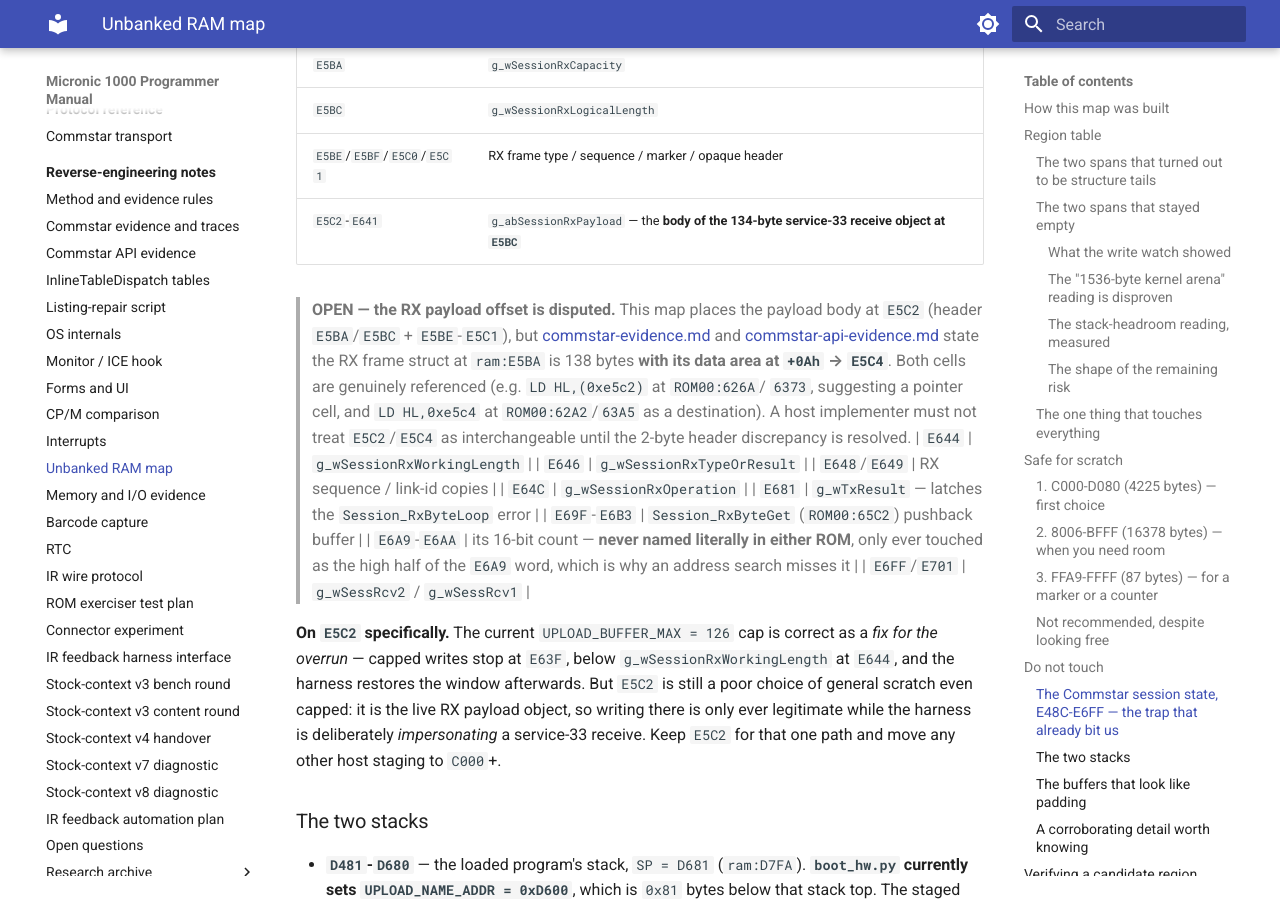
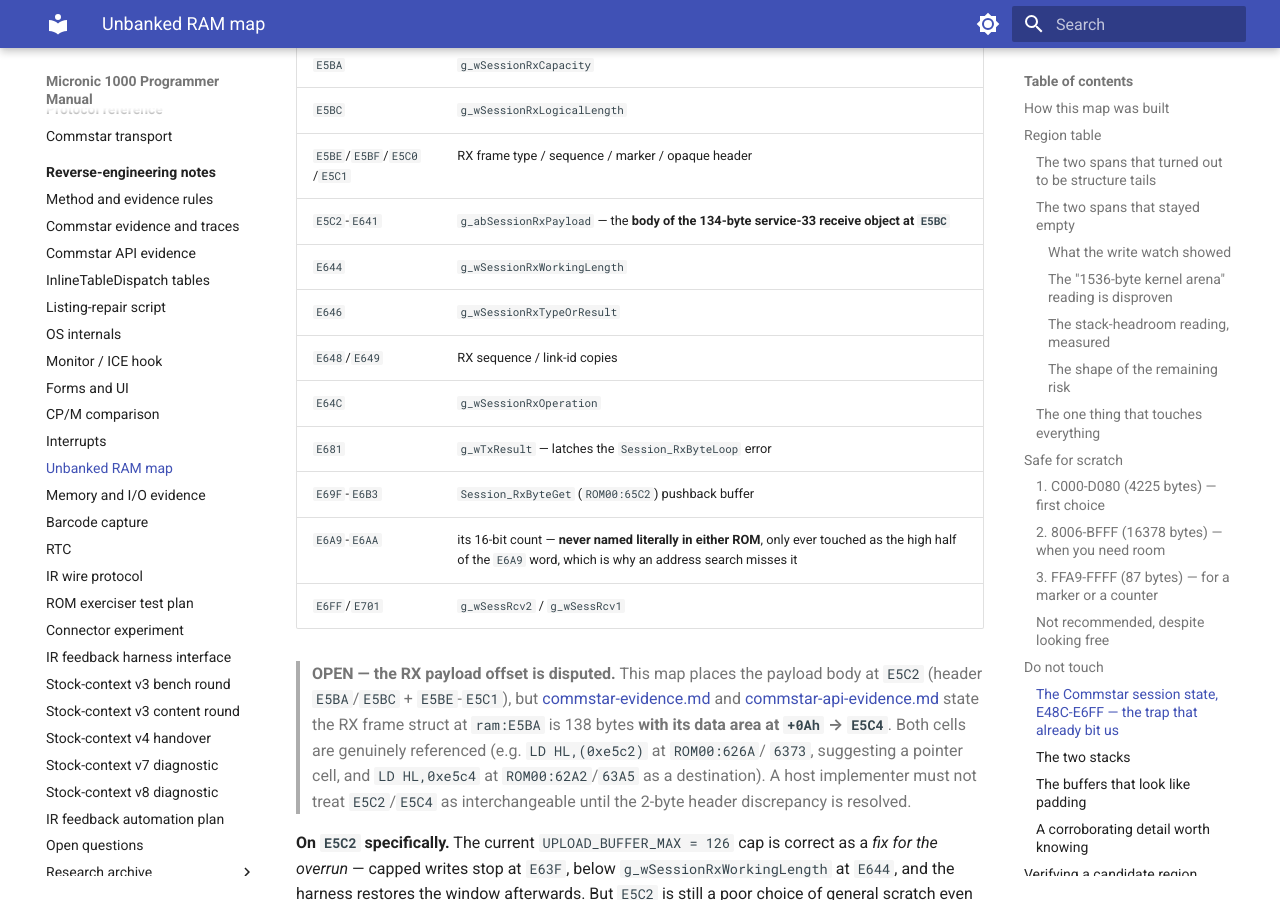
Before and after one commit to philpem/micronic1000, an MkDocs documentation site: the page built from doc/re-notes/unbanked-ram-map.md, in a window 1280 px wide and 900 px high, scrolled down 19560 px. Built offline with MkDocs 1.6.1 and Material for MkDocs 9.7.7, drawn with Linux system fonts in a browser that asks for light colours; part of the change alters nothing that is shown.

```diff
--- a/doc/re-notes/unbanked-ram-map.md
+++ b/doc/re-notes/unbanked-ram-map.md
@@ -578,6 +578,14 @@ Named cells to keep clear of:
 | `E5BC` | `g_wSessionRxLogicalLength` |
 | `E5BE`/`E5BF`/`E5C0`/`E5C1` | RX frame type / sequence / marker / opaque header |
 | `E5C2`-`E641` | `g_abSessionRxPayload` — the **body of the 134-byte service-33 receive object at `E5BC`** |
+| `E644` | `g_wSessionRxWorkingLength` |
+| `E646` | `g_wSessionRxTypeOrResult` |
+| `E648`/`E649` | RX sequence / link-id copies |
+| `E64C` | `g_wSessionRxOperation` |
+| `E681` | `g_wTxResult` — latches the `Session_RxByteLoop` error |
+| `E69F`-`E6B3` | `Session_RxByteGet` (`ROM00:65C2`) pushback buffer |
+| `E6A9`-`E6AA` | its 16-bit count — **never named literally in either ROM**, only ever touched as the high half of the `E6A9` word, which is why an address search misses it |
+| `E6FF`/`E701` | `g_wSessRcv2` / `g_wSessRcv1` |
 
 > **OPEN — the RX payload offset is disputed.** This map places the payload
 > body at `E5C2` (header `E5BA`/`E5BC` + `E5BE`-`E5C1`), but
@@ -588,14 +596,6 @@ Named cells to keep clear of:
 > `6373`, suggesting a pointer cell, and `LD HL,0xe5c4` at `ROM00:62A2`/`63A5`
 > as a destination). A host implementer must not treat `E5C2`/`E5C4` as
 > interchangeable until the 2-byte header discrepancy is resolved.
-| `E644` | `g_wSessionRxWorkingLength` |
-| `E646` | `g_wSessionRxTypeOrResult` |
-| `E648`/`E649` | RX sequence / link-id copies |
-| `E64C` | `g_wSessionRxOperation` |
-| `E681` | `g_wTxResult` — latches the `Session_RxByteLoop` error |
-| `E69F`-`E6B3` | `Session_RxByteGet` (`ROM00:65C2`) pushback buffer |
-| `E6A9`-`E6AA` | its 16-bit count — **never named literally in either ROM**, only ever touched as the high half of the `E6A9` word, which is why an address search misses it |
-| `E6FF`/`E701` | `g_wSessRcv2` / `g_wSessRcv1` |
 
 **On `E5C2` specifically.** The current `UPLOAD_BUFFER_MAX = 126` cap is
 correct as a *fix for the overrun* — capped writes stop at `E63F`, below
```
